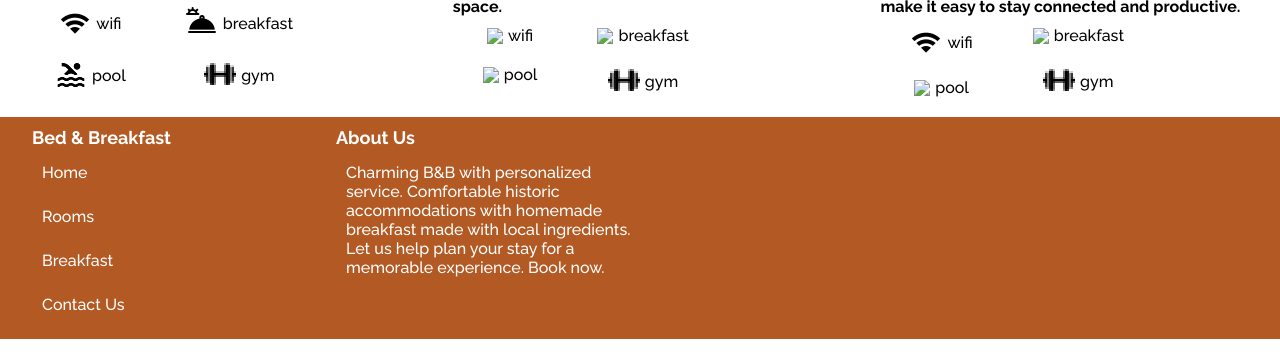
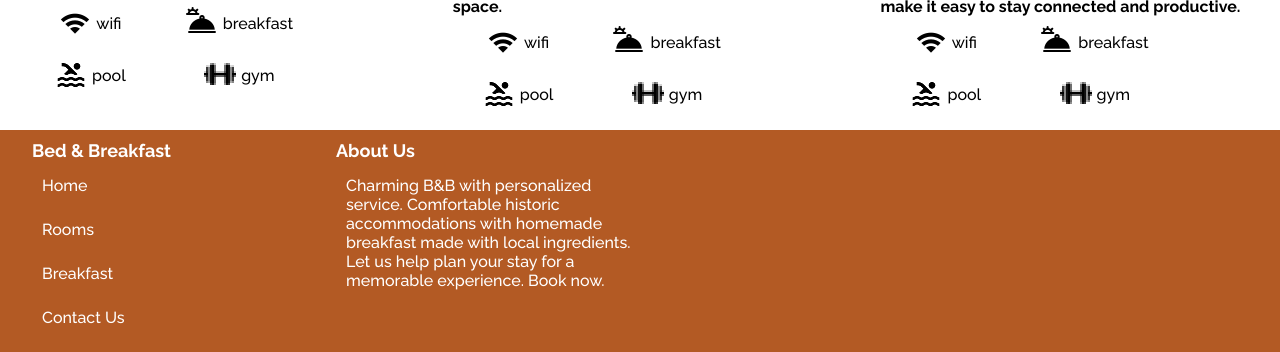
Before and after one commit to VicenteRi/dms-1, a plain HTML site: page DMS PROJECT 1/rooms.html in a window 1280 px wide. Shown: the part 460-812 px from the top of the page. Drawn offline with Linux system fonts and the light colour scheme.

Commit message:
ahora si papu :v

```diff
--- a/DMS PROJECT 1/rooms.html
+++ b/DMS PROJECT 1/rooms.html
@@ -83,17 +83,17 @@
               <div class="room-icons">
                   <div class="room-icons-col">
                     <div class="room-icon-wrapper">
-                      <img src="wifi-icon.png">
+                      <img src="images/wifi-icon.png">
                       <span>wifi</span>
                     </div>
                     <div class="room-icon-wrapper">
-                      <img src="pool-icon.png">
+                      <img src="images/pool-icon.png">
                       <span>pool</span>
                     </div>
                   </div>
                   <div class="room-icons-col">
                     <div class="room-icon-wrapper">
-                      <img src="breakfast-icon.png">
+                      <img src="images/breakfast-icon.png">
                       <span>breakfast</span>
                     </div>
                     <div class="room-icon-wrapper">
@@ -125,13 +125,13 @@
                     <span>wifi</span>
                   </div>
                   <div class="room-icon-wrapper">
-                    <img src="pool-icon.png">
+                    <img src="images/pool-icon.png">
                     <span>pool</span>
                   </div>
                 </div>
                 <div class="room-icons-col">
                   <div class="room-icon-wrapper">
-                    <img src="breakfast-icon.png">
+                    <img src="images/breakfast-icon.png">
                     <span>breakfast</span>
                   </div>
                   <div class="room-icon-wrapper">
```
